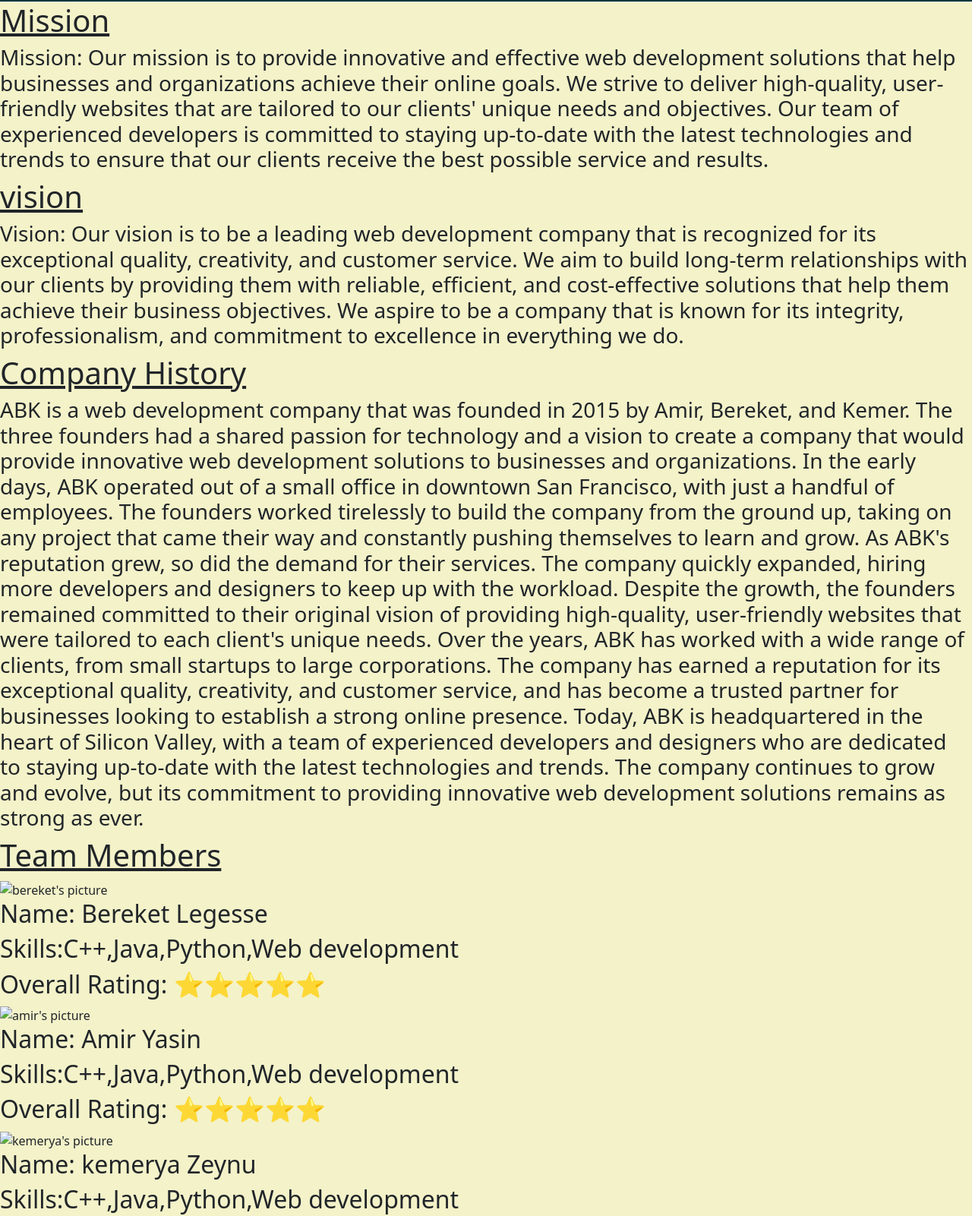
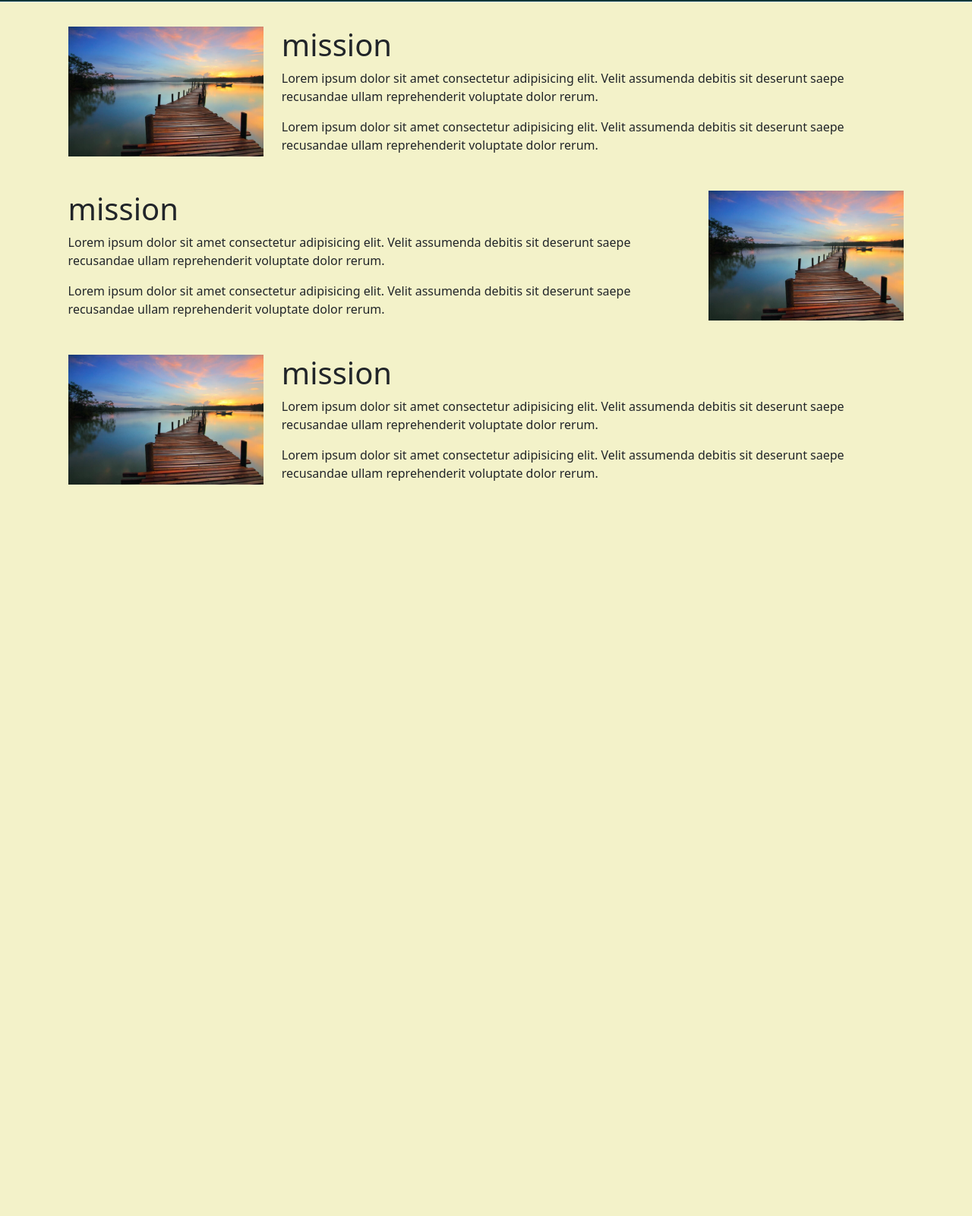
Before and after one commit to Amir-yasin/IP-Project-Website, a plain HTML site: page html/about.html in a window 1280 px wide. Shown: the part 70-1671 px from the top of the page at 76% size. After the commit the page ends 800 px from the top, so only its background shows below. Drawn offline with nearby package versions, Linux system fonts and the light colour scheme.

Commit message:
added necessary images

```diff
--- a/css/styles.css
+++ b/css/styles.css
@@ -109,8 +109,11 @@ color: #F3F2C9;
 
 /* about page */
 
-.profile-pic{
-    border-radius: 142px 149px 200px 138px;
-    width: 45%;
-    margin: 10% 10% 10% 45%;
+.mission-container{
+    padding-left: 7%;
+    padding-right: 7%;
+    margin-top: 2rem;
 }
+.about-img{
+    width: 100%;
+}
--- a/html/about.html
+++ b/html/about.html
@@ -31,70 +31,41 @@
       </div>
 
 
+     <div class="mission-container row">
+        <div class="image-container col-lg-3">
+            <img class="about-img" src="/images/nature.jpeg" alt="">
+        </div>
+        <div class="description-container col-lg-9">
+            <h1>mission</h1>
+            <p>Lorem ipsum dolor sit amet consectetur adipisicing elit. Velit assumenda debitis sit deserunt saepe recusandae ullam reprehenderit voluptate dolor rerum.</p>
+            <p>Lorem ipsum dolor sit amet consectetur adipisicing elit. Velit assumenda debitis sit deserunt saepe recusandae ullam reprehenderit voluptate dolor rerum.</p>
+
+        </div>
+     </div>
 
 
+     <div class="mission-container row">
+        <div class="description-container col-lg-9">
+            <h1>mission</h1>
+            <p>Lorem ipsum dolor sit amet consectetur adipisicing elit. Velit assumenda debitis sit deserunt saepe recusandae ullam reprehenderit voluptate dolor rerum.</p>
+            <p>Lorem ipsum dolor sit amet consectetur adipisicing elit. Velit assumenda debitis sit deserunt saepe recusandae ullam reprehenderit voluptate dolor rerum.</p>
+        </div>
+        <div class="image-container col-lg-3">
+            <img class="about-img" src="/images/nature.jpeg" alt="">
+        </div>
+     </div>
 
 
-   <div class="about">
-    <h1 style="text-decoration: underline;">Mission</h1>
-    <h3 >Mission: Our mission is to provide innovative and effective web development solutions that help businesses and organizations achieve their online goals. We strive to deliver high-quality, user-friendly websites that are tailored to our clients' unique needs and objectives. Our team of experienced developers is committed to staying up-to-date with the latest technologies and trends to ensure that our clients receive the best possible service and results.
-    <h1 style="text-decoration: underline;">vision</h1>
-    <h3> Vision: Our vision is to be a leading web development company that is recognized for its exceptional quality, creativity, and customer service. We aim to build long-term relationships with our clients by providing them with reliable, efficient, and cost-effective solutions that help them achieve their business objectives. We aspire to be a company that is known for its integrity, professionalism, and commitment to excellence in everything we do.</h3>
-    <h1 style="text-decoration: underline;">Company History</h1>
-    <h3>ABK is a web development company that was founded in 2015 by Amir, Bereket, and Kemer. The three founders had a shared passion for technology and a vision to create a company that would provide innovative web development solutions to businesses and organizations.
-
-        In the early days, ABK operated out of a small office in downtown San Francisco, with just a handful of employees. The founders worked tirelessly to build the company from the ground up, taking on any project that came their way and constantly pushing themselves to learn and grow.
-
-        As ABK's reputation grew, so did the demand for their services. The company quickly expanded, hiring more developers and designers to keep up with the workload. Despite the growth, the founders remained committed to their original vision of providing high-quality, user-friendly websites that were tailored to each client's unique needs.
-
-        Over the years, ABK has worked with a wide range of clients, from small startups to large corporations. The company has earned a reputation for its exceptional quality, creativity, and customer service, and has become a trusted partner for businesses looking to establish a strong online presence.
-
-        Today, ABK is headquartered in the heart of Silicon Valley, with a team of experienced developers and designers who are dedicated to staying up-to-date with the latest technologies and trends. The company continues to grow and evolve, but its commitment to providing innovative web development solutions remains as strong as ever.</h3>
-    <h1 style="text-decoration: underline;">Team Members</h1>
-
-    <div class="allcard">
-        <div class="bereket-card">
-            <img class="bereket-pic" src="nature.jpeg" alt="bereket's picture" width="200" height="200">
-            <h2>Name: Bereket Legesse</h2>
-            <h2>Skills:C++,Java,Python,Web development</h2>
-            <h2>Overall Rating: ⭐⭐⭐⭐⭐</h2>
-            <a style=" text-decoration:none" href="https://t.me" class="fa fa-telegram"></a>
-            <a style=" text-decoration:none" href="https://instagram.com" class="fa fa-instagram"></a>
-            <a style=" text-decoration:none" href="https://github.com/" class="fa fa-github"></a>
-            <a style=" text-decoration:none" href="https://" class="fa fa-envelope"></a>
-            <a style=" text-decoration:none" href="https://" class="fa fa-linkedin"></a>
-            <a style=" text-decoration:none" href="tel:0966013262" class="fa fa-phone"></a>
+     <div class="mission-container row">
+        <div class="image-container col-lg-3">
+            <img class="about-img" src="/images/nature.jpeg" alt="">
+        </div>
+        <div class="description-container col-lg-9">
+            <h1>mission</h1>
+            <p>Lorem ipsum dolor sit amet consectetur adipisicing elit. Velit assumenda debitis sit deserunt saepe recusandae ullam reprehenderit voluptate dolor rerum.</p>
+            <p>Lorem ipsum dolor sit amet consectetur adipisicing elit. Velit assumenda debitis sit deserunt saepe recusandae ullam reprehenderit voluptate dolor rerum.</p>
 
         </div>
-
-        <div class="amir-card">
-            <img class="amir-pic" src="amir-img.png" alt="amir's picture" width="200" height="200" >
-            <h2>Name: Amir Yasin</h2>
-            <h2>Skills:C++,Java,Python,Web development</h2>
-            <h2>Overall Rating: ⭐⭐⭐⭐⭐</h2>
-            <a style=" text-decoration:none" href="https://t.me/Amir_Ya5in" class="fa fa-telegram"></a>
-            <a style=" text-decoration:none" href="https://instagram.com/amiro_32?igshid=ZDdkNTZiNTM=" class="fa fa-instagram"></a>
-            <a style=" text-decoration:none" href="https://github.com/Amir-yasin" class="fa fa-github"></a>
-            <a style=" text-decoration:none" href="mailto:amiryasin3262@gmail.com" class="fa fa-envelope"></a>
-            <a style=" text-decoration:none" href="https://" class="fa fa-linkedin"></a>
-            <a style=" text-decoration:none" href="tel:0966013262" class="fa fa-phone"></a>
-
-        </div>
-        <div class="kemerya-card">
-            <img class="kemerya-pic" src="nature.jpeg" alt="kemerya's picture" width="200" height="200">
-            <h2>Name: kemerya Zeynu</h2>
-            <h2>Skills:C++,Java,Python,Web development</h2>
-            <h2>Overall Rating: ⭐⭐⭐⭐⭐</h2>
-            <a style=" text-decoration:none" href="https://t.me/" class="fa fa-telegram"></a>
-            <a style=" text-decoration:none" href="https://instagram.com/" class="fa fa-instagram"></a>
-            <a style=" text-decoration:none" href="https://github.com/" class="fa fa-github"></a>
-            <a style=" text-decoration:none" href="https://" class="fa fa-envelope"></a>
-            <a style=" text-decoration:none" href="https://www.linkedin.com/in/amir-yasin-963ba5251" class="fa fa-linkedin"></a>
-            <a style=" text-decoration:none" href="tel:0966013262" class="fa fa-phone"></a>
-
-        </div>
-    </div>
-     <!-- <img src="http://picsum.photos/200/500 " alt="", >  -->
-   </div>
+     </div>
 </body>
 </html>
```
Also changed, not shown: images/mission.png (added), images/mission2.jpeg (added), images/misson3.jpeg (added), images/value.png (added), images/value2.jpeg (added), images/value3.png (added), images/vision.png (added), images/vision2.png (added).
